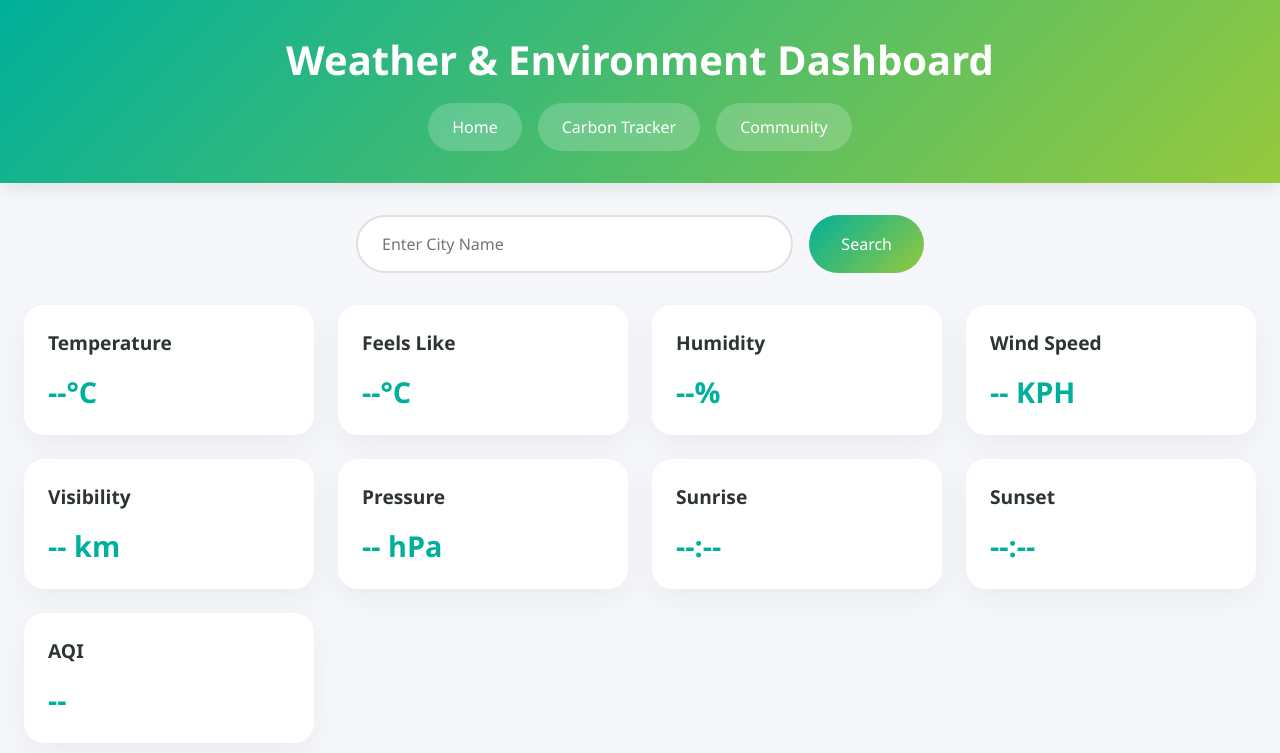
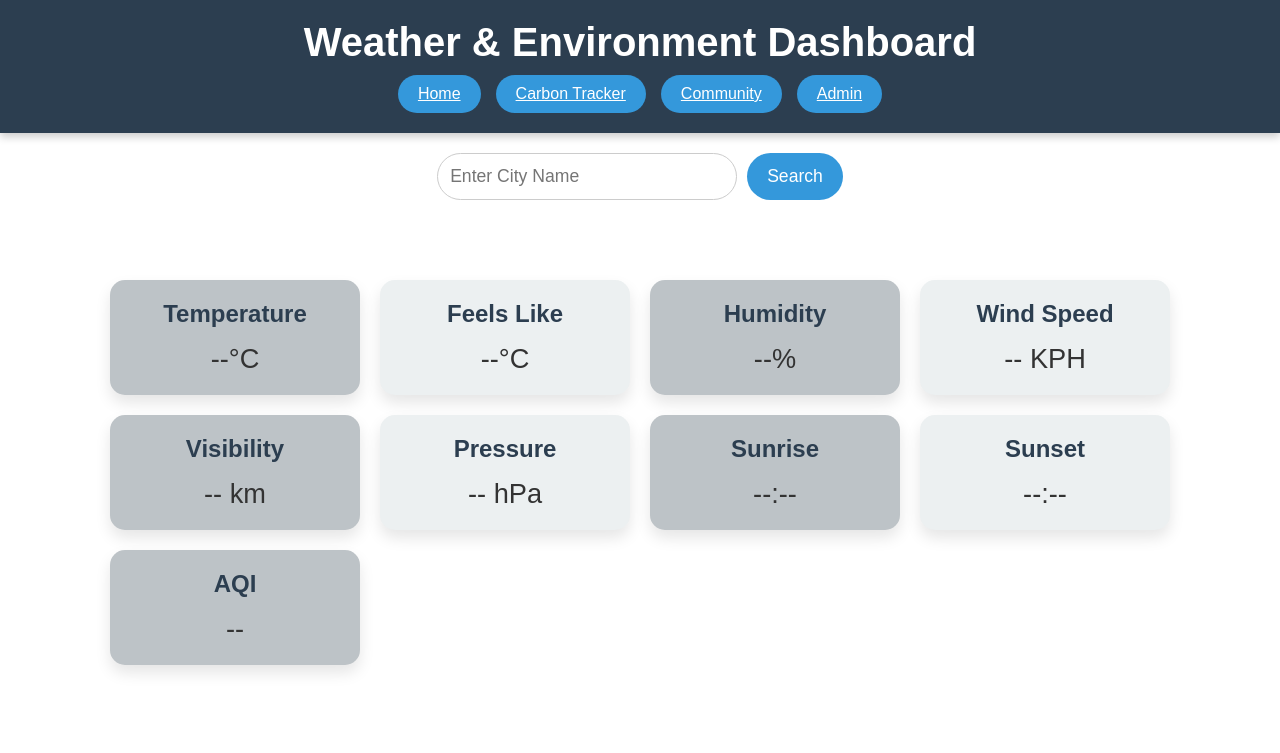
Before and after one commit to AjaySaiPrasan/Weather---Air-Quality, a Flask app: page /index in a window 1280 px wide; the page is wider, and only the part inside the window is pictured. Shown: the top 753 px of that part. After the commit the page ends 673 px from the top of that part, so only its background shows below. Run offline with Flask 3, Linux system fonts and the light colour scheme; the visitor is signed in with stand-in values (Sample User, id 1).

Commit message:
Update index.html

```diff
--- a/templates/index.html
+++ b/templates/index.html
@@ -5,255 +5,279 @@
     <meta name="viewport" content="width=device-width, initial-scale=1.0">
     <title>Weather & Environment Dashboard</title>
     <style>
+        /* General Reset */
         * {
             margin: 0;
             padding: 0;
             box-sizing: border-box;
-            font-family: 'Segoe UI', Tahoma, Geneva, Verdana, sans-serif;
         }
 
         body {
-            background: #f5f7fa;
-            color: #2d3436;
+            font-family: 'Arial', sans-serif;
+            background: #fff;
+            color: #fff;
             margin: 0;
+            padding: 0;
+            text-align: center;
+            display: flex;
+            flex-direction: column;
+            align-items: center;
+            justify-content: center;
             min-height: 100vh;
         }
 
         header {
-            background: linear-gradient(135deg, #00b09b, #96c93d);
-            padding: 2rem 1rem;
-            box-shadow: 0 4px 20px rgba(0, 0, 0, 0.1);
+            background-color: #2c3e50;
+            color: white;
+            padding: 20px;
+            width: 100%;
+            box-shadow: 0 4px 8px rgba(0, 0, 0, 0.2);
         }
 
         header h1 {
-            color: white;
+            margin: 0;
             font-size: 2.5em;
-            font-weight: 600;
-            text-align: center;
-            margin-bottom: 1rem;
         }
-
         nav {
+            margin-top: 10px;
             display: flex;
             justify-content: center;
-            gap: 1rem;
-            flex-wrap: wrap;
+            gap: 15px;
         }
 
         .nav-button {
-            background: rgba(255, 255, 255, 0.2);
+            padding: 10px 20px;
+            background-color: #3498db;
             color: white;
-            padding: 0.8rem 1.5rem;
             border: none;
-            border-radius: 50px;
-            font-size: 1rem;
+            border-radius: 20px;
+            font-size: 1em;
             cursor: pointer;
-            transition: all 0.3s ease;
-            text-decoration: none;
-            backdrop-filter: blur(5px);
+            transition: background-color 0.3s;
         }
 
         .nav-button:hover {
-            background: rgba(255, 255, 255, 0.3);
-            transform: translateY(-2px);
+            background-color: #2980b9;
         }
 
+
         .search-bar {
-            margin: 2rem auto;
+            margin: 20px 0;
             display: flex;
             justify-content: center;
-            gap: 1rem;
-            padding: 0 1rem;
-            max-width: 600px;
         }
 
         .search-bar input {
-            flex: 1;
-            padding: 1rem 1.5rem;
-            border: 2px solid #e0e0e0;
-            border-radius: 50px;
-            font-size: 1rem;
-            transition: all 0.3s ease;
-            background: white;
+            padding: 12px;
+            width: 300px;
+            border: 1px solid #ccc;
+            border-radius: 30px;
+            font-size: 1.1em;
+            transition: border-color 0.3s;
         }
 
         .search-bar input:focus {
-            border-color: #00b09b;
-            box-shadow: 0 0 0 4px rgba(0, 176, 155, 0.1);
+            border-color: #3498db;
             outline: none;
         }
 
         .search-bar button {
-            padding: 1rem 2rem;
-            background: linear-gradient(135deg, #00b09b, #96c93d);
+            padding: 12px 20px;
+            margin-left: 10px;
+            background-color: #3498db;
+            border: none;
             color: white;
-            border: none;
-            border-radius: 50px;
-            font-size: 1rem;
+            font-size: 1.1em;
+            border-radius: 30px;
             cursor: pointer;
-            transition: all 0.3s ease;
+            transition: background-color 0.3s;
         }
 
         .search-bar button:hover {
-            transform: translateY(-2px);
-            box-shadow: 0 4px 15px rgba(0, 176, 155, 0.2);
+            background-color: #2980b9;
         }
 
         .weather-info {
             display: grid;
-            grid-template-columns: repeat(auto-fit, minmax(280px, 1fr));
-            gap: 1.5rem;
-            max-width: 1400px;
-            margin: 2rem auto;
-            padding: 0 1.5rem;
+            grid-template-columns: repeat(auto-fill, minmax(250px, 1fr));
+            gap: 20px;
+            max-width: 1200px;
+            margin: 40px auto;
+            padding: 20px;
         }
 
         .card {
-            background: white;
-            padding: 1.5rem;
-            border-radius: 20px;
-            box-shadow: 0 10px 30px rgba(0, 0, 0, 0.05);
-            transition: all 0.3s ease;
+            background-color: #fff;
+            padding: 20px;
+            border-radius: 15px;
+            box-shadow: 0 8px 15px rgba(0, 0, 0, 0.1);
+            text-align: center;
+            transition: transform 0.3s, box-shadow 0.3s;
         }
 
         .card:hover {
-            transform: translateY(-5px);
-            box-shadow: 0 15px 40px rgba(0, 0, 0, 0.1);
+            transform: scale(1.05);
+            box-shadow: 0 12px 24px rgba(0, 0, 0, 0.15);
         }
 
         .card h3 {
-            color: #2d3436;
-            font-size: 1.2rem;
-            margin-bottom: 1rem;
-            font-weight: 600;
+            margin-bottom: 15px;
+            font-size: 1.5em;
+            color: #2c3e50;
         }
 
         .card p {
-            font-size: 1.8rem;
-            color: #00b09b;
-            font-weight: 600;
+            font-size: 1.7em;
+            margin: 0;
+            color: #333;
         }
 
-        .loader {
-            width: 48px;
-            height: 48px;
-            border: 5px solid #00b09b;
-            border-bottom-color: transparent;
-            border-radius: 50%;
-            margin: 2rem auto;
-            animation: rotation 1s linear infinite;
-            display: none;
+        .card:nth-child(even) {
+            background-color: #ecf0f1;
         }
 
-        @keyframes rotation {
-            0% { transform: rotate(0deg); }
-            100% { transform: rotate(360deg); }
+        .card:nth-child(odd) {
+            background-color: #bdc3c7;
+        }
+        .news-list {
+        list-style: none;
+        padding: 0;
     }
 
-        #charts-section {
-            max-width: 1400px;
-            margin: 3rem auto;
-            padding: 0 1.5rem;
-        }
-
-        #charts-section h2 {
-            text-align: center;
-            color: #2d3436;
-            margin-bottom: 2rem;
-            font-weight: 600;
-        }
-
-        #charts-container {
-            display: grid;
-            grid-template-columns: repeat(auto-fit, minmax(600px, 1fr));
-            gap: 2rem;
-            margin-bottom: 3rem;
-        }
-
-        .news-section {
-            max-width: 1400px;
-            margin: 3rem auto;
-            padding: 0 1.5rem;
-        }
-
-        .news-section h3 {
-            text-align: center;
-            color: #2d3436;
-            margin-bottom: 2rem;
-            font-weight: 600;
-        }
-
-        .news-list {
-            list-style: none;
-            display: grid;
-            gap: 1.5rem;
+    .news-item {
+        margin-bottom: 20px;
     }
 
     .news-card {
-            background: white;
-            border-radius: 15px;
+        display: flex;
+        align-items: flex-start;
+        border: 1px solid #ccc;
+        border-radius: 8px;
         overflow: hidden;
-            box-shadow: 0 10px 30px rgba(0, 0, 0, 0.05);
-            transition: all 0.3s ease;
-            display: flex;
-        }
-
-        .news-card:hover {
-            transform: translateY(-5px);
-            box-shadow: 0 15px 40px rgba(0, 0, 0, 0.1);
+        box-shadow: 0 2px 4px rgba(0, 0, 0, 0.1);
     }
 
     .news-image {
-            width: 200px;
-            height: 150px;
+        width: 150px;
+        height: 100px;
         object-fit: cover;
     }
 
     .news-content {
-            padding: 1.5rem;
+        padding: 10px;
         flex: 1;
     }
 
     .news-content h4 {
-            margin-bottom: 0.5rem;
+        margin: 0;
+        font-size: 16px;
+    }
+
+    .news-content p {
+        margin: 5px 0 0;
+        font-size: 14px;
+        color: #555;
     }
 
     .news-content a {
-            color: #00b09b;
         text-decoration: none;
-            font-weight: 500;
-            transition: color 0.3s ease;
+        color: #007bff;
     }
 
     .news-content a:hover {
-            color: #96c93d;
+        text-decoration: underline;
+    }
+    .loader {
+        transform: rotateZ(45deg);
+        perspective: 1000px;
+        border-radius: 50%;
+        width: 48px;
+        height: 48px;
+        color: #fff;
+      }
+        .loader:before,
+        .loader:after {
+          content: '';
+          display: block;
+          position: absolute;
+          top: 0;
+          left: 0;
+          width: inherit;
+          height: inherit;
+          border-radius: 50%;
+          transform: rotateX(70deg);
+          animation: 1s spin linear infinite;
+        }
+        .loader:after {
+          color: #FF3D00;
+          transform: rotateY(70deg);
+          animation-delay: .4s;
         }
 
-        @media (max-width: 768px) {
-            header h1 {
-                font-size: 2rem;
+      @keyframes rotate {
+        0% {
+          transform: translate(-50%, -50%) rotateZ(0deg);
+        }
+        100% {
+          transform: translate(-50%, -50%) rotateZ(360deg);
+        }
       }
 
-            .search-bar {
-                flex-direction: column;
+      @keyframes rotateccw {
+        0% {
+          transform: translate(-50%, -50%) rotate(0deg);
+        }
+        100% {
+          transform: translate(-50%, -50%) rotate(-360deg);
+        }
       }
 
-            .search-bar input,
-            .search-bar button {
-                width: 100%;
+      @keyframes spin {
+        0%,
+        100% {
+          box-shadow: .2em 0px 0 0px currentcolor;
+        }
+        12% {
+          box-shadow: .2em .2em 0 0 currentcolor;
+        }
+        25% {
+          box-shadow: 0 .2em 0 0px currentcolor;
+        }
+        37% {
+          box-shadow: -.2em .2em 0 0 currentcolor;
+        }
+        50% {
+          box-shadow: -.2em 0 0 0 currentcolor;
+        }
+        62% {
+          box-shadow: -.2em -.2em 0 0 currentcolor;
+        }
+        75% {
+          box-shadow: 0px -.2em 0 0 currentcolor;
+        }
+        87% {
+          box-shadow: .2em -.2em 0 0 currentcolor;
+        }
       }
 
-            #charts-container {
+
+        /* Optional: Styling for weather info */
+        #weather-info {
+            margin-top: 20px;
+        }
+
+        /* Responsive Design */
+        @media (max-width: 768px) {
+            .search-bar input {
+                width: 250px;
+            }
+
+            .weather-info {
                 grid-template-columns: 1fr;
             }
 
-            .news-card {
-                flex-direction: column;
-            }
-
-            .news-image {
-                width: 100%;
-                height: 200px;
+            .card {
+                padding: 15px;
             }
         }
     </style>
@@ -265,6 +289,9 @@
             <a href="{{ url_for('home') }}" class="nav-button">Home</a>
             <a href="{{ url_for('carbon_tracker') }}" class="nav-button">Carbon Tracker</a>
             <a href="{{ url_for('community') }}" class="nav-button">Community</a>
+            {% if session.get('is_admin') == 1 %}
+            <a href="/admin" class="nav-button">Admin</a>
+            {% endif %}
         </nav>
 
     </header>
```
Lines whose indentation alone changed are shown as unchanged.
